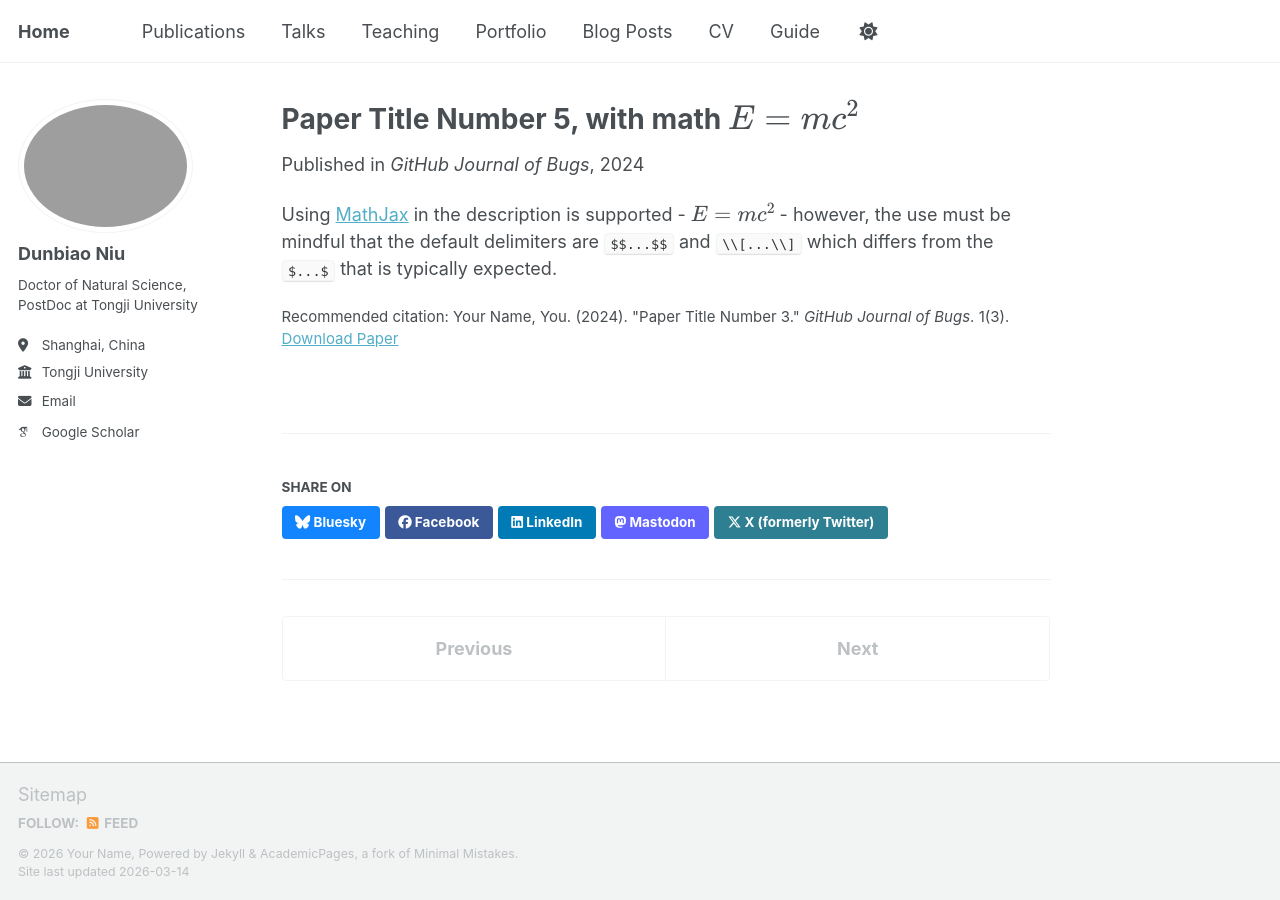
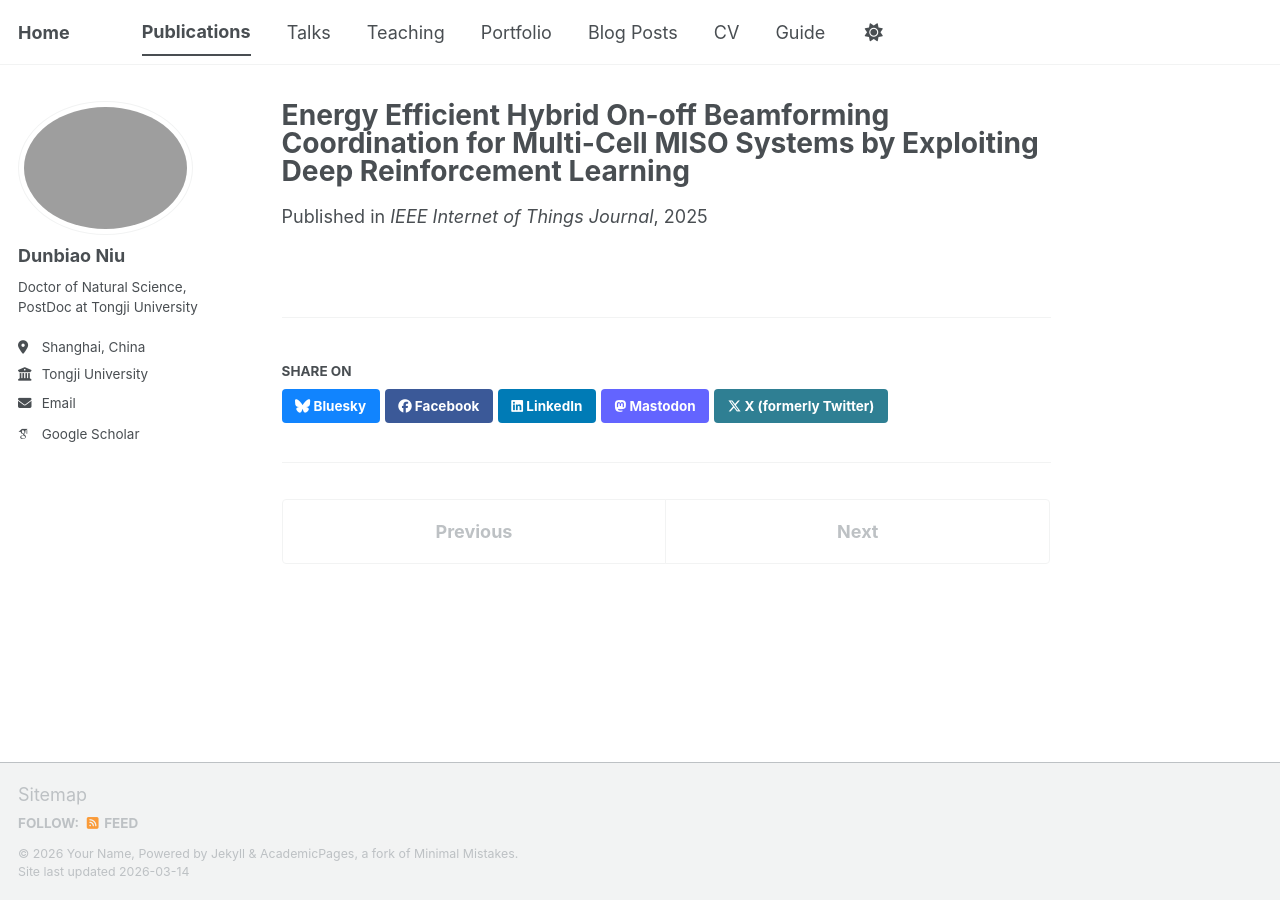
Before and after one commit to dunbiaoniu-ops/dunbiaoniu.github.io, a Jekyll site: the page built from _publications/2025-06-08-paper-title-number-5.md, in a window 1280 px wide. Built offline with Jekyll 4.4.1, drawn with Linux system fonts in a browser that asks for light colours; some web fonts are replaced; a script bundle is joined from its source files by our own code; library files that are not in the unit come from our copies.

Commit message:
Revise publication details for Paper Number 5
Updated paper details including title, authors, venue, and date.

```diff
--- a/_publications/2025-06-08-paper-title-number-5.md
+++ b/_publications/2025-06-08-paper-title-number-5.md
@@ -1,13 +1,9 @@
 ---
-title: "Paper Title Number 5, with math $$E=mc^2$$"
+title: "Energy Efficient Hybrid On-off Beamforming Coordination for Multi-Cell MISO Systems by Exploiting Deep Reinforcement Learning"
 collection: publications
-category: conferences
-permalink: /publication/2024-02-17-paper-title-number-4
-excerpt: 'This paper is about a famous math equation, $$E=mc^2$$'
-date: 2024-02-17
-venue: 'GitHub Journal of Bugs'
-paperurl: 'https://academicpages.github.io/files/paper3.pdf'
-citation: 'Your Name, You. (2024). &quot;Paper Title Number 3.&quot; <i>GitHub Journal of Bugs</i>. 1(3).'
+type: journal            # 可选值：journal 或 conference
+authors: "<b>Hang Zhou</b>, Xiaoyan Wang, Hao Zhou, & Yusheng Ji"
+venue: "IEEE Internet of Things Journal"
+date: 2025-06-01         # 必须为 YYYY-MM-DD 格式
+note: "(JCR-Q1)"         # 可选的备注信息
 ---
-
-Using [MathJax](https://www.mathjax.org/) in the description is supported - $$E=mc^2$$ - however, the use must be mindful that the default delimiters are `$$...$$` and `\\[...\\]` which differs from the `$...$` that is typically expected.
```
